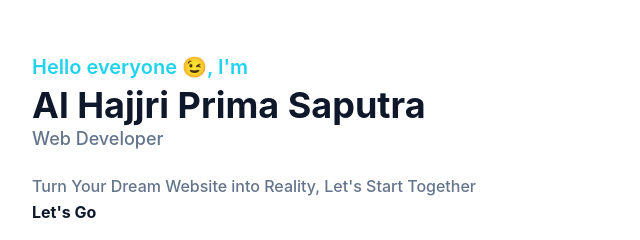
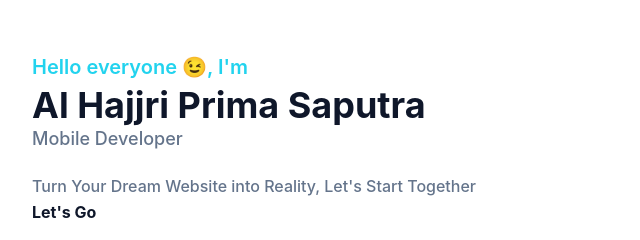
Before and after one commit to Al-Hajjri/portofolio-tailwind-css, a website: page index.html in a window 1280 px wide. Shown: the part 232-472 px from the top of the page, 0-640 px from the left. Drawn offline with Linux system fonts and the light colour scheme.

Commit message:
Update index.html
Update

```diff
--- a/index.html
+++ b/index.html
@@ -74,7 +74,7 @@
                     <h1 class="text-base font-semibold text-primary md:text-xl ">Hello everyone 😉, I'm <span
                             class="block font-bold text-dark text-2xl mt-1 lg:text-4xl dark:text-white">Al Hajjri Prima Saputra</span>
                     </h1>
-                    <h2 class="font-medium text-secondary text-lg mb-5 dark:text-white">Web Developer</h2>
+                    <h2 class="font-medium text-secondary text-lg mb-5 dark:text-white">Mobile Developer</h2>
                     <p class="font-medium text-secondary mb-8 leading-relaxed">Turn Your Dream Website into Reality, Let's Start Together <br>
                         <span class="font-bold text-dark dark:text-white">Let's Go</span>
                     </p>
```
